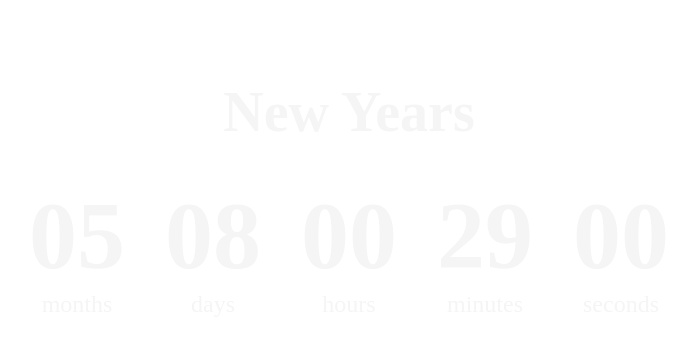
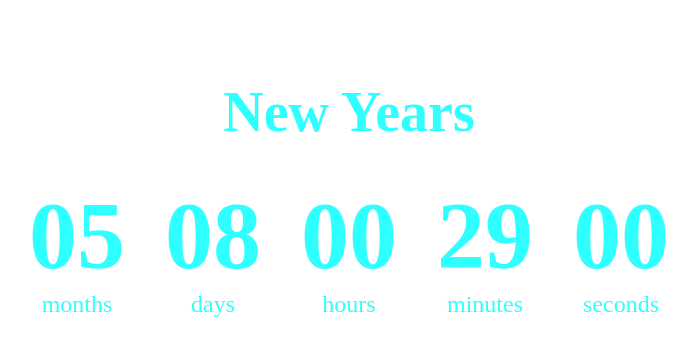
Before and after one commit to raguilar27/Countdown-Timer, a plain HTML site: page index.html in a window 1280 px wide. Shown: the whole page, without its empty margins (291-988 px from the left). Drawn offline with Linux system fonts and the light colour scheme; a web font is replaced by a local one.

Commit message:
changed the countdown color

```diff
--- a/style.css
+++ b/style.css
@@ -14,7 +14,7 @@ body {
   flex-direction: column;
   align-items: center;
   justify-content: center;
-  color: whitesmoke;
+  color: rgb(47, 255, 255);
   font-family: "Zen Tokyo Zoo", "sans-serif";
   margin: 0;
 }
```
